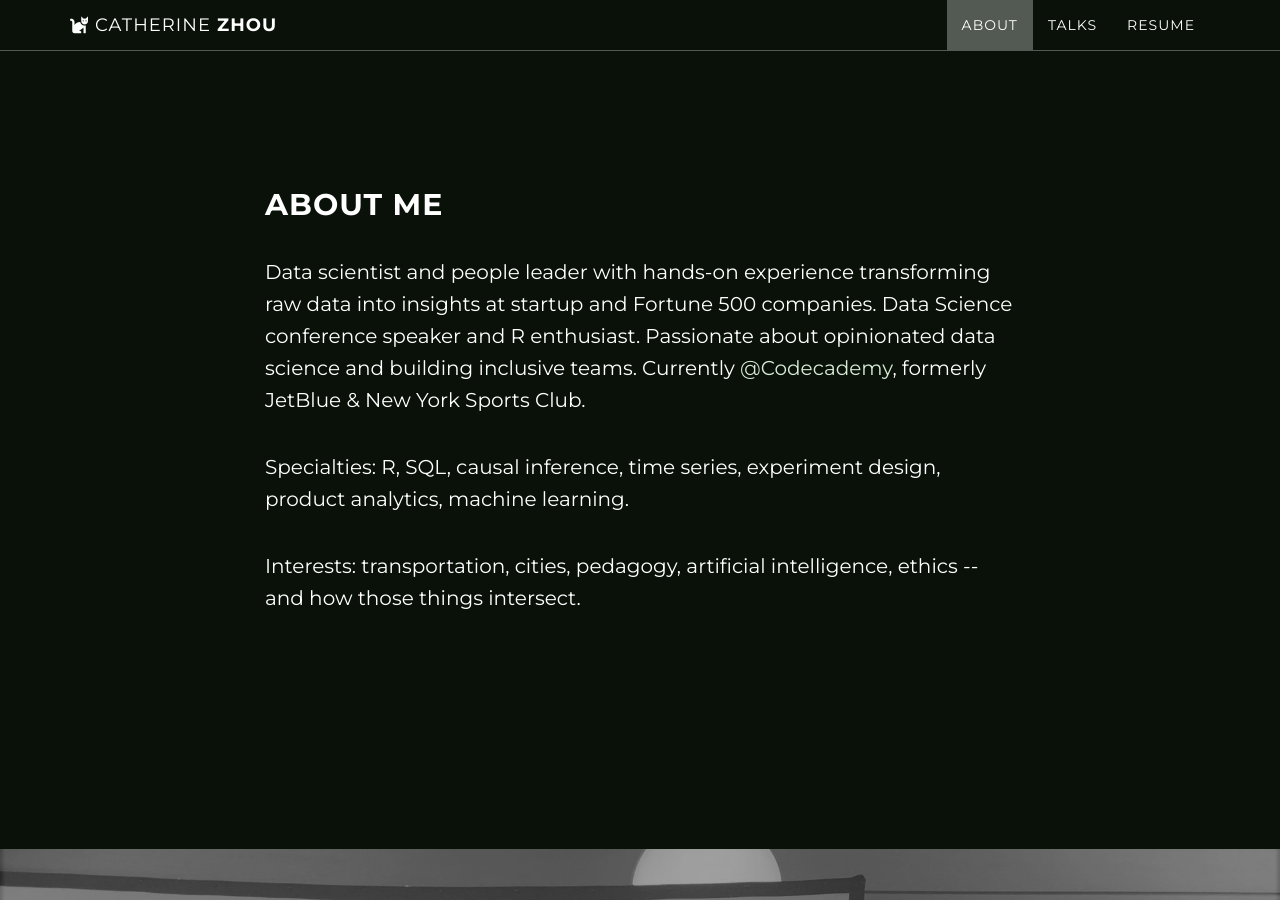
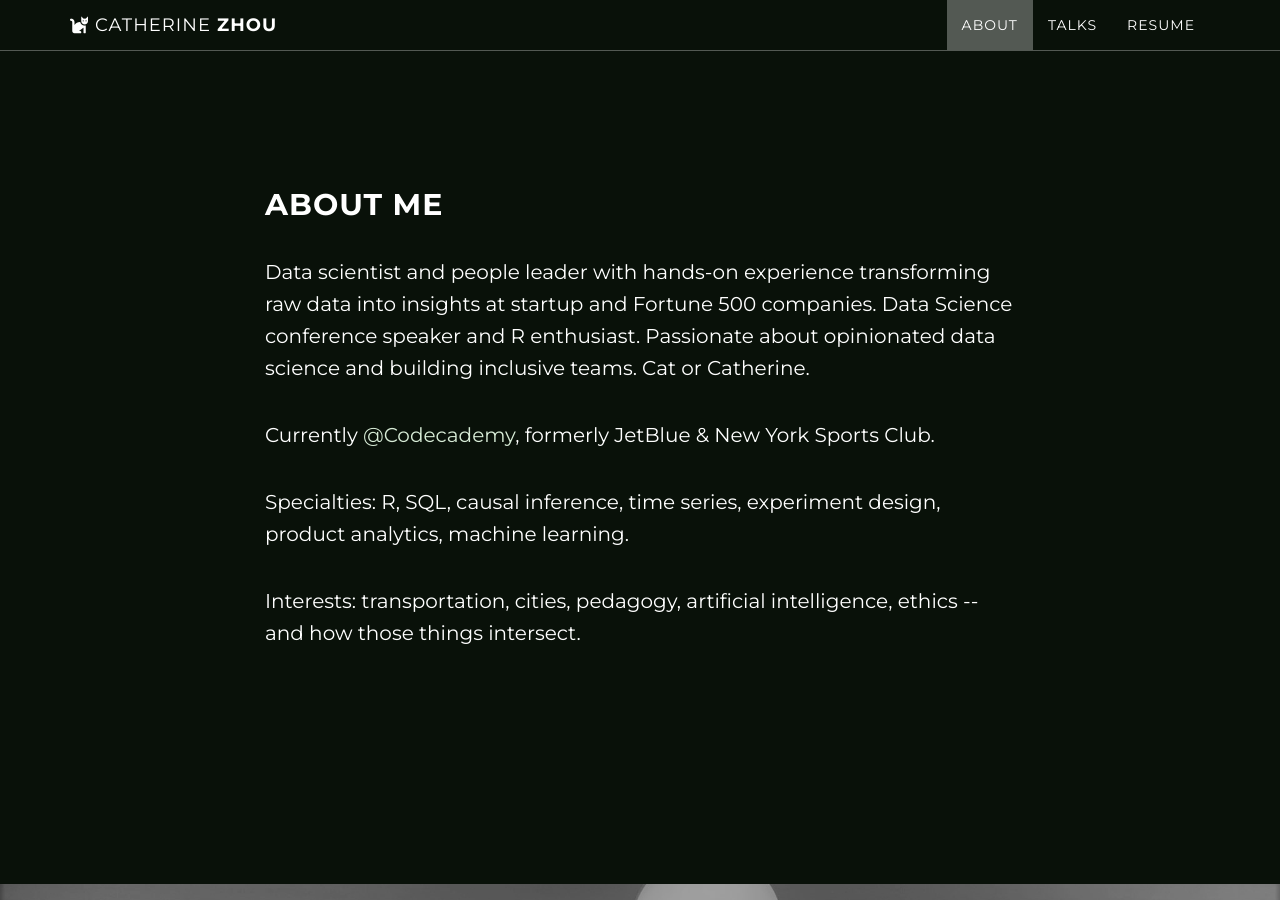
Before and after one commit to cattystats/cattystats.github.io, a Jekyll site: the page built from index.html, in a window 1280 px wide and 900 px high, scrolled down 912 px. Built offline with Jekyll 4.4.1, drawn with Linux system fonts in a browser that asks for light colours; nearby versions of some CDN libraries.

Commit message:
cat or catherine

```diff
--- a/_includes/about.html
+++ b/_includes/about.html
@@ -3,7 +3,8 @@
         <div class="row">
             <div class="col-lg-8 col-lg-offset-2">
                 <h2>About Me</h2>
-                <p>Data scientist and people leader with hands-on experience transforming raw data into insights at startup and Fortune 500 companies. Data Science conference speaker and R enthusiast. Passionate about opinionated data science and building inclusive teams. Currently <a href="https://www.codecademy.com/">@Codecademy</a>, formerly JetBlue & New York Sports Club.</p>
+                <p>Data scientist and people leader with hands-on experience transforming raw data into insights at startup and Fortune 500 companies. Data Science conference speaker and R enthusiast. Passionate about opinionated data science and building inclusive teams. Cat or Catherine.</p>
+                <p>Currently <a href="https://www.codecademy.com/">@Codecademy</a>, formerly JetBlue & New York Sports Club.</p>
                 <p>Specialties: R, SQL, causal inference, time series, experiment design, product analytics, machine learning.</p>
                 <p>Interests: transportation, cities, pedagogy, artificial intelligence, ethics -- and how those things intersect.</p>
             </div>
```
